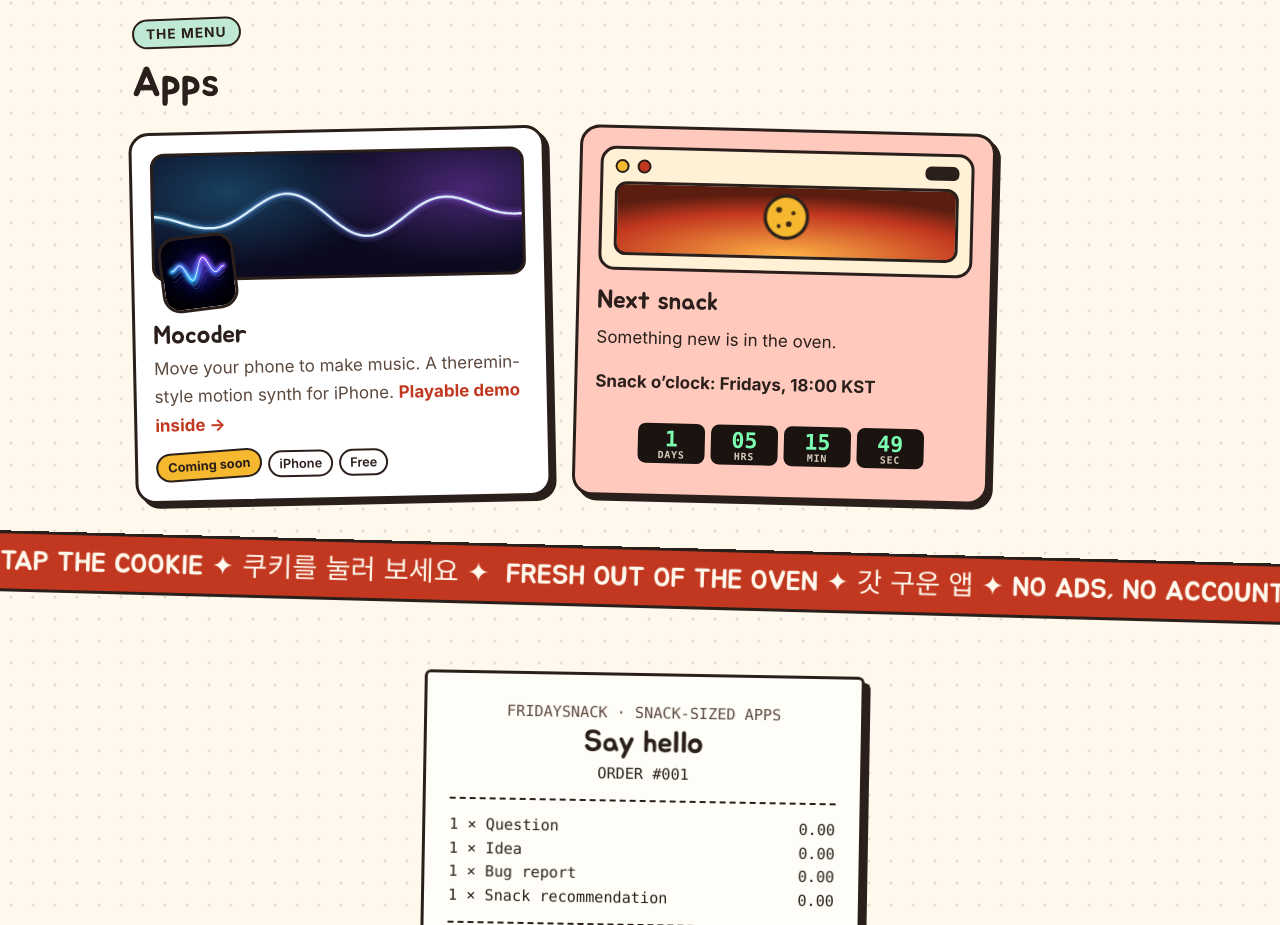
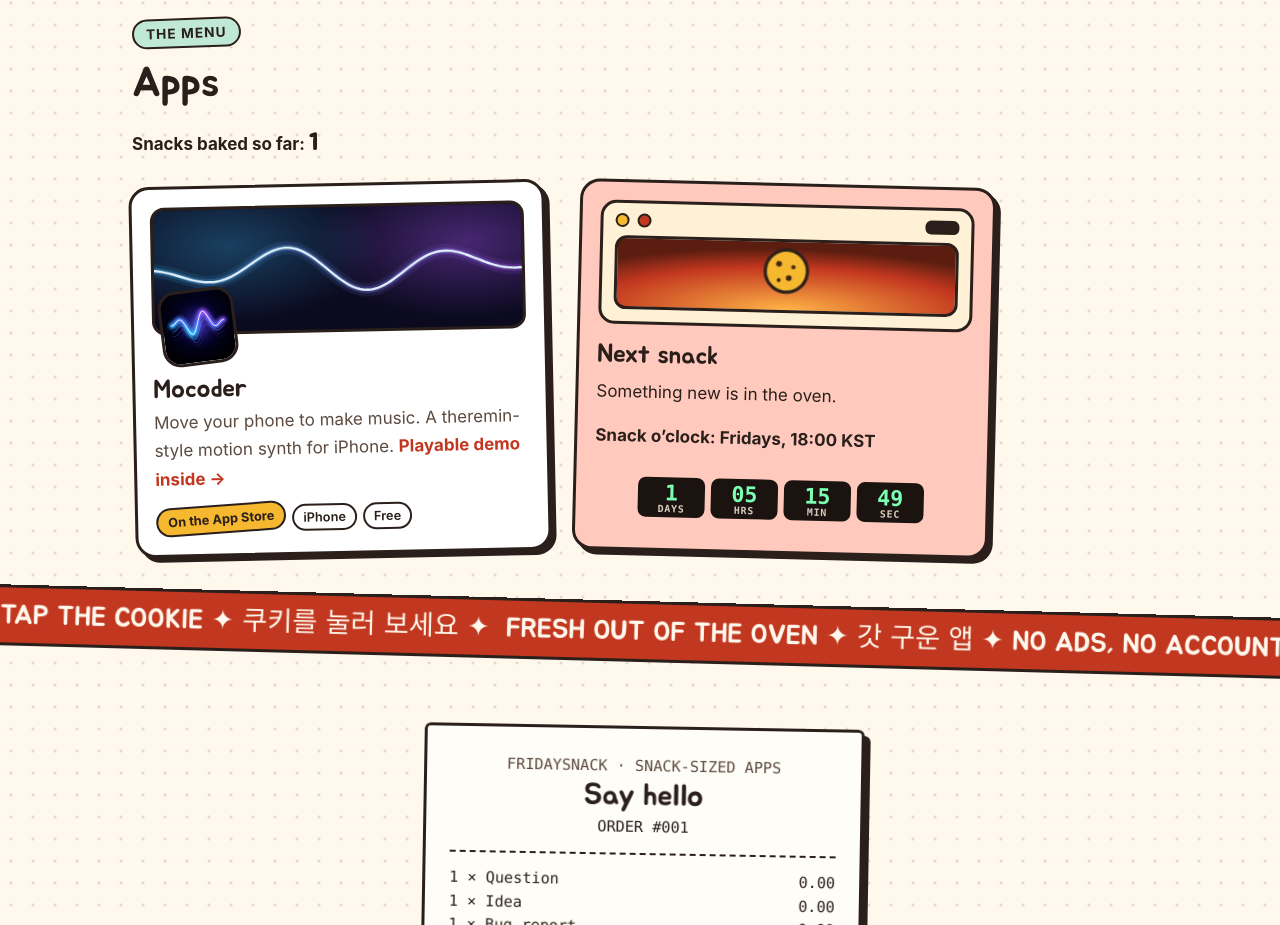
Before and after one commit to Hoonja/fridaysnack-site, a plain HTML site: page index.html in a window 1280 px wide. Shown: the part 888-1813 px from the top of the page. Drawn offline with Linux system fonts and the light colour scheme; a web font is replaced by a local one.

Commit message:
Mocoder is live: App Store links, launched pill, baked count
Co-Authored-By: Claude Opus 5.5 <noreply@anthropic.com>

```diff
--- a/assets/site.css
+++ b/assets/site.css
@@ -1179,3 +1179,9 @@ details.faq > div { padding-bottom: 6px; }
   .ticker-track > p { white-space: normal; padding: 14px 16px; }
   .ticker-track > p[aria-hidden="true"] { display: none; }
 }
+
+/* ---------- launch state ---------- */
+a.pill { text-decoration: none; }
+a.pill:hover, a.pill:focus-visible { transform: rotate(0deg); }
+.baked-count { margin: -4px 0 18px; font-weight: 700; color: var(--ink); }
+.baked-count b { font-family: var(--font-display); font-size: 1.35em; color: var(--ink); }
--- a/assets/site.js
+++ b/assets/site.js
@@ -8,7 +8,7 @@
 // the page keeps its "Coming soon to the App Store" state.
 // Every element with data-appstore="<app id>" is upgraded to a real link.
 var APP_STORE_URLS = {
-  mocoder: '', // e.g. 'https://apps.apple.com/app/id0000000000'
+  mocoder: 'https://apps.apple.com/app/id6838301400',
 };
 
 (function () {
--- a/index.html
+++ b/index.html
@@ -136,6 +136,8 @@
     <div class="wrap">
       <span class="eyebrow"><span class="l-en" lang="en">The menu</span><span class="l-ko" lang="ko">메뉴판</span></span>
       <h2 id="apps-title"><span class="l-en" lang="en">Apps</span><span class="l-ko" lang="ko">앱</span></h2>
+      <!-- Shipped count: bump the number when a new app launches. -->
+      <p class="baked-count"><span class="l-en" lang="en">Snacks baked so far: <b>1</b></span><span class="l-ko" lang="ko">지금까지 구운 간식 <b>1</b>개</span></p>
       <ul class="app-grid">
         <!-- One <li class="app-card"> per app. Copy this block to add a new one (see README). -->
         <li class="app-card sticker sticker--poke" id="mocoder-card">
@@ -148,7 +150,7 @@
           <p class="l-en" lang="en">Move your phone to make music. A theremin-style motion synth for iPhone. <span class="try">Playable demo inside →</span></p>
           <p class="l-ko" lang="ko">폰을 움직여 연주하는 모션 악기. 테레민처럼 공중에서 연주하는 iPhone 신디사이저. <span class="try">브라우저 체험판 있음 →</span></p>
           <div class="meta">
-            <span class="pill"><span class="l-en" lang="en">Coming soon</span><span class="l-ko" lang="ko">출시 예정</span></span>
+            <a class="pill" href="https://apps.apple.com/app/id6838301400"><span class="l-en" lang="en">On the App Store</span><span class="l-ko" lang="ko">App Store 출시</span></a>
             <span class="tag">iPhone</span>
             <span class="tag"><span class="l-en" lang="en">Free</span><span class="l-ko" lang="ko">무료</span></span>
           </div>
```
Also changed, not shown: mocoder/index.html (+2 -5 lines), 1 other file.
